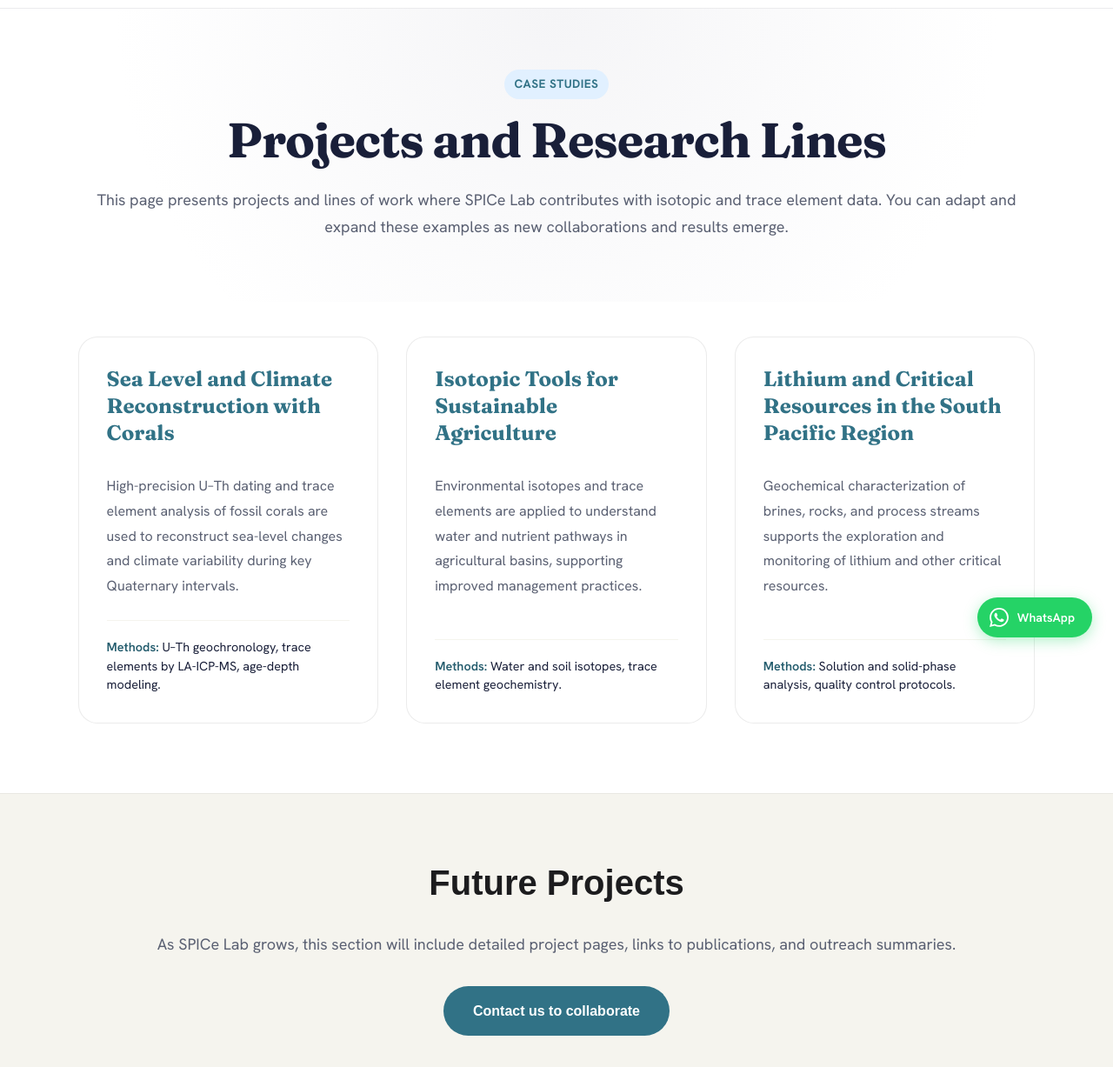
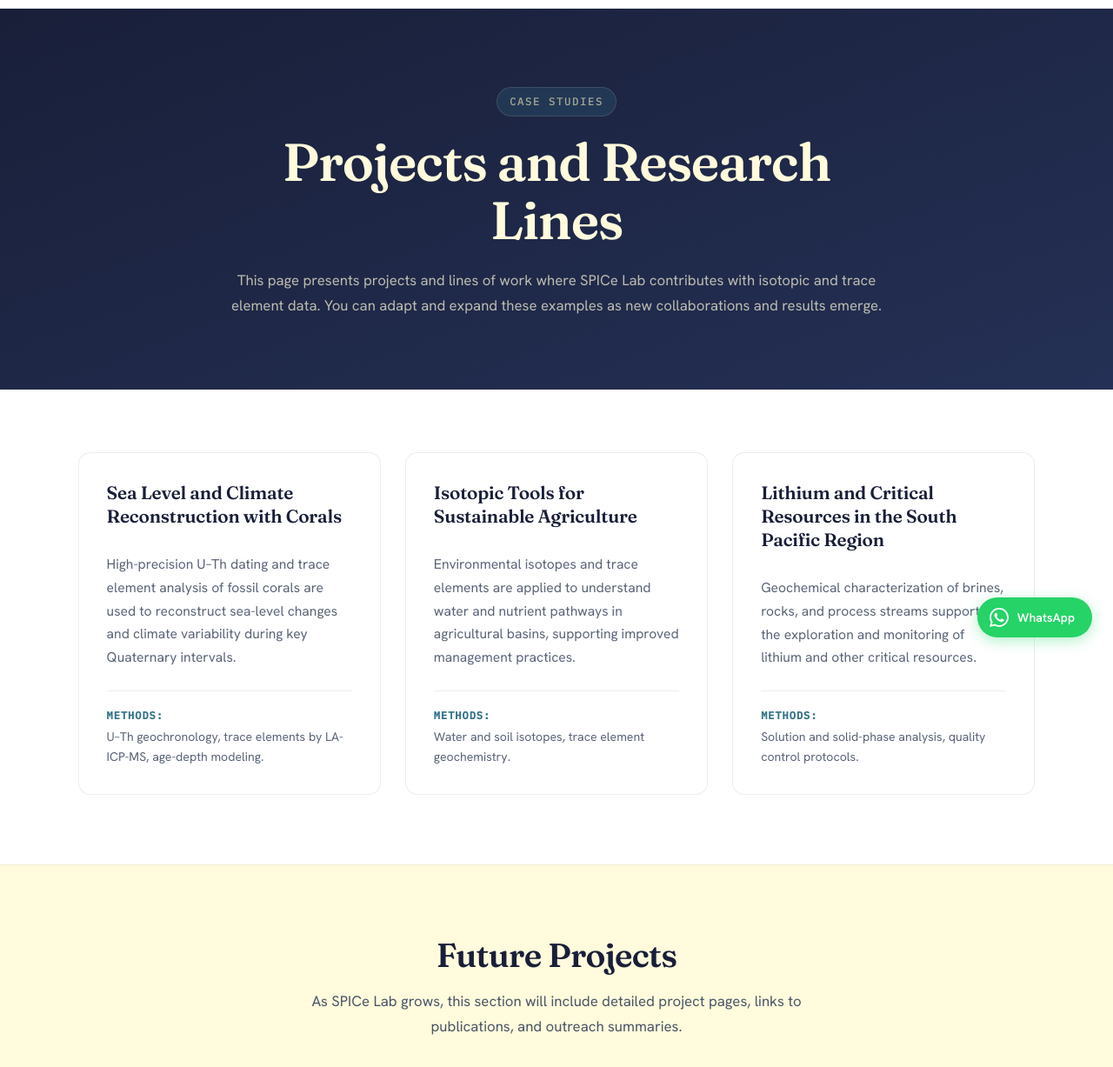
Before and after one commit to msalass/spicelab, a plain HTML site: page en/contact/index.html in a window 1280 px wide. Shown: the part 43-1270 px from the top of the page at 87% size. Drawn offline with Linux system fonts and the light colour scheme.

Commit message:
Proyectos: rediseño CSS con identidad de marca SPICe

```diff
--- a/assets/css/pages/projects.css
+++ b/assets/css/pages/projects.css
@@ -1,39 +1,54 @@
-/* ===== SECCIONES PRINCIPALES ===== */
+/* ===== PROJECTS.CSS — SPICe Lab brand redesign ===== */
+
+/* ===== HERO ===== */
 .hero {
-    background: radial-gradient(circle at 50% 0%, #f5f5f7 0%, #ffffff 70%);
-    background-color: var(--white);
-    padding: 70px 7%;
-}
-
-.hero-label {
-    display: inline-block;
-    background: #e1f0ff;
-    color: var(--primary);
-    padding: 6px 12px;
-    border-radius: 99px;
-    font-size: 0.85rem;
-    font-weight: 700;
-    margin-bottom: 16px;
-    text-transform: uppercase;
-    letter-spacing: 0.5px;
+    background: linear-gradient(160deg, var(--navy) 0%, #243055 100%);
+    padding: 90px 7% 80px;
+    border-bottom: 1px solid rgba(255,255,255,0.06);
 }
 
 .hero-content {
     text-align: center;
     margin: 0 auto;
+    max-width: 760px;
+}
+
+.hero-label {
+    display: inline-block;
+    background: rgba(49, 114, 134, 0.25);
+    color: var(--sage);
+    padding: 6px 14px;
+    border-radius: 99px;
+    font-family: var(--font-mono);
+    font-size: 0.78rem;
+    font-weight: 500;
+    margin-bottom: 20px;
+    text-transform: uppercase;
+    letter-spacing: 0.12em;
+    border: 1px solid rgba(168, 168, 148, 0.2);
 }
 
 .hero-content h1 {
-    color: var(--text-main);
-    margin-bottom: 1.5rem;
+    font-family: var(--font-heading);
+    font-size: clamp(2.4rem, 5vw, 3.8rem);
+    font-weight: 600;
+    color: var(--cream);
+    margin-bottom: 20px;
+    letter-spacing: -0.02em;
+    line-height: 1.1;
 }
 
 .hero-content .section-intro {
+    font-size: 1.05rem;
+    color: rgba(255, 251, 220, 0.7);
+    line-height: 1.75;
     margin-bottom: 0;
 }
+
+/* ===== TARJETAS DE PROYECTOS ===== */
 .projects-section {
-    background-color: var(--white);
-    padding: 0 7% 80px;
+    background-color: #fff;
+    padding: 72px 7% 80px;
 }
 
 .container {
@@ -43,16 +58,15 @@
 .project-list {
     display: grid;
     grid-template-columns: repeat(auto-fit, minmax(300px, 1fr));
-    gap: 32px;
-    margin-top: 40px;
+    gap: 28px;
 }
 
 .project-card {
-    background-color: var(--white);
-    border: 1px solid rgba(0, 0, 0, 0.08);
-    border-radius: var(--radius-lg);
+    background-color: #fff;
+    border: 1px solid rgba(25, 31, 57, 0.08);
+    border-radius: 14px;
     padding: 32px;
-    transition: var(--transition);
+    transition: transform 0.2s ease, box-shadow 0.2s ease, border-color 0.2s ease;
     display: flex;
     flex-direction: column;
     justify-content: space-between;
@@ -60,66 +74,120 @@
     overflow: hidden;
 }
 
+.project-card::before {
+    content: "";
+    position: absolute;
+    top: 0;
+    left: 0;
+    right: 0;
+    height: 3px;
+    background: linear-gradient(90deg, var(--teal), rgba(49, 114, 134, 0.3));
+    opacity: 0;
+    transition: opacity 0.2s ease;
+}
+
 .project-card:hover {
-    transform: translateY(-5px);
-    box-shadow: var(--shadow-lg);
-    border-color: transparent;
+    transform: translateY(-4px);
+    box-shadow: 0 16px 40px rgba(25, 31, 57, 0.1);
+    border-color: rgba(49, 114, 134, 0.2);
+}
+
+.project-card:hover::before {
+    opacity: 1;
 }
 
 .project-card h2 {
-    font-size: 1.5rem;
-    margin-bottom: 16px;
-    color: var(--primary);
+    font-family: var(--font-heading);
+    font-size: 1.3rem;
+    font-weight: 600;
+    margin-bottom: 14px;
+    color: var(--navy);
     line-height: 1.3;
+    letter-spacing: -0.01em;
 }
 
 .project-card p {
-    color: var(--text-secondary);
-    font-size: 1rem;
+    color: #5a6478;
+    font-size: 0.98rem;
+    line-height: 1.7;
     margin-bottom: 24px;
+    flex-grow: 1;
 }
 
 .project-meta {
     margin-top: auto;
-    padding-top: 20px;
-    border-top: 1px solid var(--bg-light);
-    font-size: 0.9rem;
-    color: var(--text-main);
-    line-height: 1.5;
+    padding-top: 18px;
+    border-top: 1px solid rgba(25, 31, 57, 0.08);
+    font-size: 0.88rem;
+    color: #5a6478;
+    line-height: 1.6;
 }
 
 .project-meta strong {
-    color: var(--primary-dark);
+    font-family: var(--font-mono);
+    font-size: 0.75rem;
+    color: var(--teal);
     font-weight: 600;
+    text-transform: uppercase;
+    letter-spacing: 0.08em;
+    display: block;
+    margin-bottom: 4px;
 }
 
+/* ===== PROYECTOS FUTUROS ===== */
 .future-projects {
-    background-color: var(--bg-light);
-    padding: 70px 7%;
+    background-color: var(--cream);
+    padding: 80px 7%;
     text-align: center;
-    border-top: 1px solid rgba(0, 0, 0, 0.05);
+    border-top: 1px solid rgba(25, 31, 57, 0.07);
 }
 
 .future-projects .section-intro {
-    margin-bottom: 32px;
+    margin-bottom: 36px;
+    max-width: 600px;
+    margin-left: auto;
+    margin-right: auto;
 }
 
-/* --- UTILIDADES --- */
-.text-center {
-    text-align: center;
+.section-title {
+    font-family: var(--font-heading);
+    font-size: clamp(1.8rem, 3vw, 2.4rem);
+    color: var(--navy);
+    margin-bottom: 16px;
+    letter-spacing: -0.02em;
+    font-weight: 600;
+    line-height: 1.2;
+}
+
+.section-intro {
+    font-size: 1.05rem;
+    color: #4a5568;
+    line-height: 1.7;
+}
+
+/* ===== UTILIDADES ===== */
+.text-center { text-align: center; }
+
+/* ===== FOOTER ===== */
+footer {
+    border: none;
 }
 
 /* ===== RESPONSIVE ===== */
 @media (max-width: 768px) {
     .hero {
-        padding: 50px 24px;
+        padding: 70px 6% 60px;
     }
 
     .projects-section {
-        padding: 0 24px 60px;
+        padding: 56px 6% 64px;
     }
 
     .project-card {
         padding: 24px;
     }
+
+    .future-projects {
+        padding: 60px 6%;
+    }
 }
```
